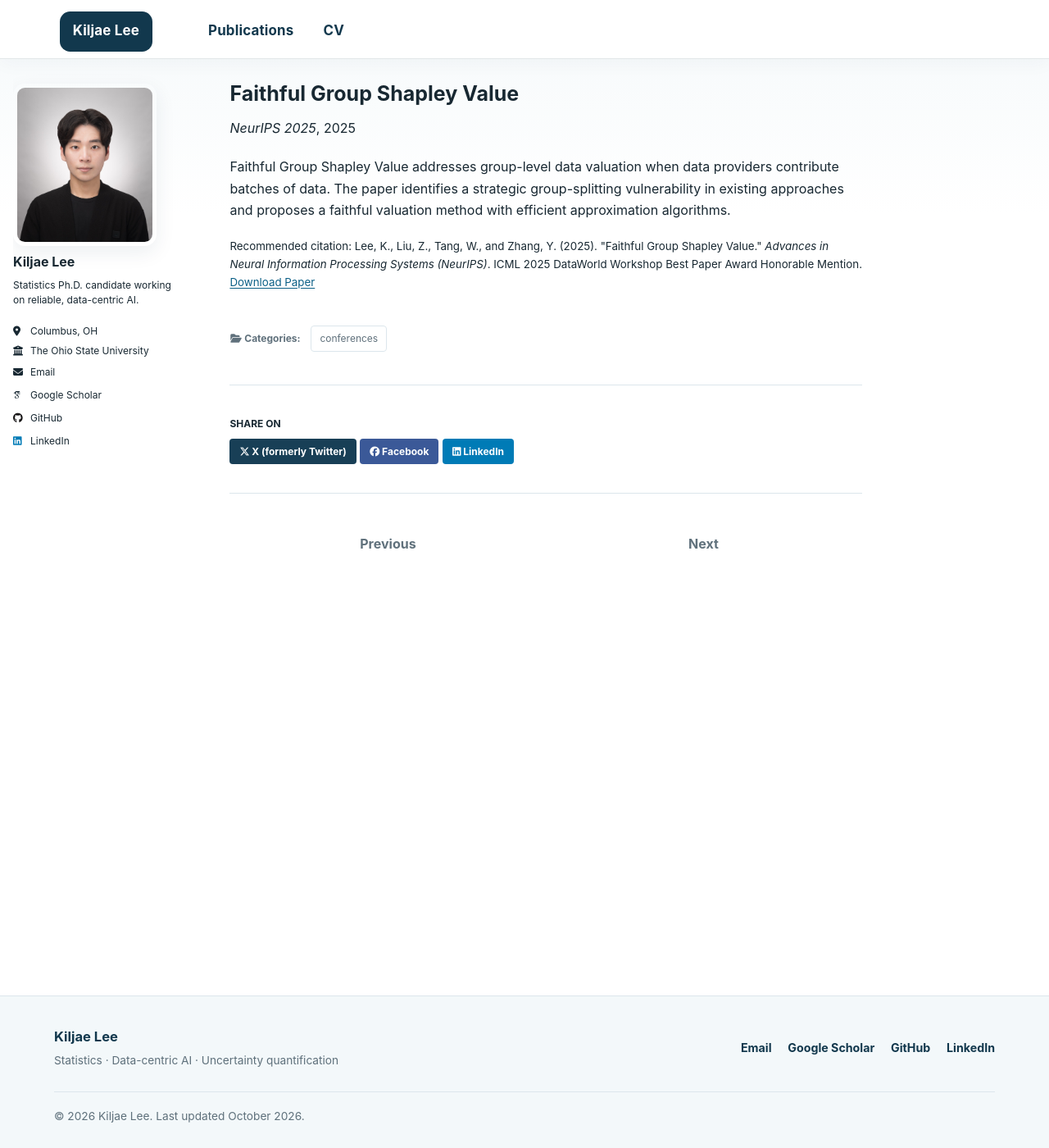
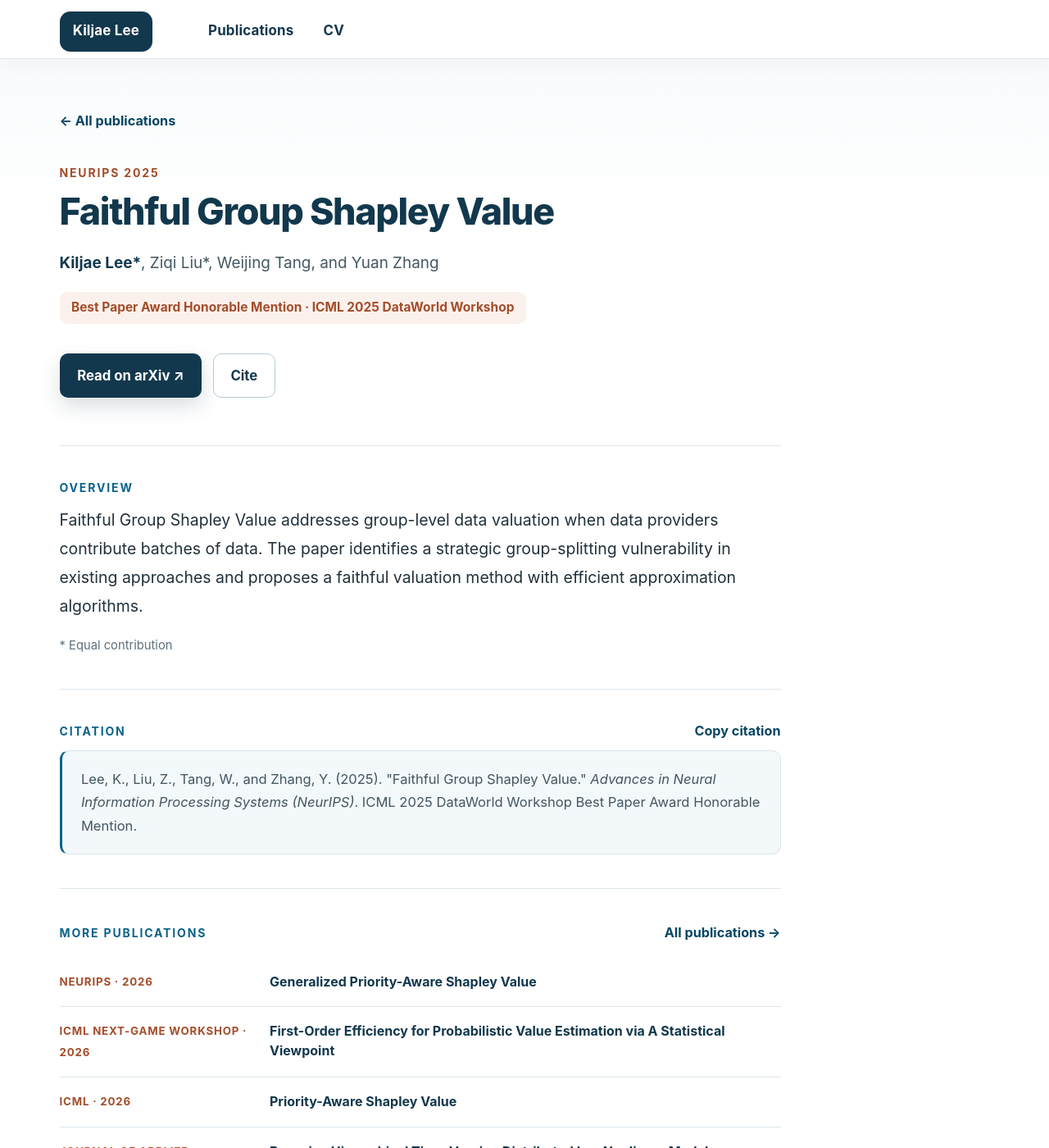
Before and after one commit to KiljaeL/KiljaeL.github.io, a Jekyll site: the page built from _publications/2025-05-25-faithful-group-shapley-value.md, in a window 1280 px wide and 1400 px high. Shown: the whole window at 82% size. Built offline with Jekyll 4.4.1, drawn with Linux system fonts in a browser that asks for light colours; some web fonts are replaced; some of the changed text lies outside the part shown.

Commit message:
Redesign publication detail pages
Replace the template's single layout (sidebar, share buttons, empty
prev/next pager) with a publication layout that matches the homepage:
venue eyebrow, authors, optional highlight badge, paper and cite
actions, overview, copyable citation, and a list of other publications.

Co-Authored-By: Claude Opus 5.5 <noreply@anthropic.com>

```diff
--- a/_config.yml
+++ b/_config.yml
@@ -263,10 +263,7 @@ defaults:
       path: ""
       type: publications
     values:
-      layout: single
-      author_profile: true
-      share: true
-      comments: true
+      layout: publication
   # _portfolio
   - scope:
       path: ""
--- /dev/null
+++ b/_layouts/publication.html
@@ -0,0 +1,90 @@
+---
+layout: default
+---
+
+{% assign year = page.date | date: "%Y" %}
+{% if page.paperurl contains "arxiv.org" %}
+  {% assign paper_label = "Read on arXiv" %}
+{% elsif page.paperurl contains "openreview.net" %}
+  {% assign paper_label = "Read on OpenReview" %}
+{% else %}
+  {% assign paper_label = "Read the paper" %}
+{% endif %}
+
+<div id="main" class="site-shell" role="main">
+  <main class="site-main" aria-label="{{ page.title }}">
+    <article class="publication-detail">
+      <header class="publication-detail__intro">
+        <a class="text-link publication-detail__back" href="{{ '/publications/' | relative_url }}"><span aria-hidden="true">←</span> All publications</a>
+        <p class="eyebrow">{{ page.venue }}{% unless page.venue contains year %} · {{ year }}{% endunless %}</p>
+        <h1>{{ page.title }}</h1>
+        {% if page.authors %}
+          <p class="publication-detail__authors">{{ page.authors }}</p>
+        {% endif %}
+        {% if page.highlight %}
+          <p class="publication-detail__highlight">{{ page.highlight }}</p>
+        {% endif %}
+        <div class="home-hero__actions">
+          {% if page.paperurl %}
+            <a class="profile-button profile-button--primary" href="{{ page.paperurl }}" target="_blank" rel="noopener">{{ paper_label }} <span aria-hidden="true">&nbsp;↗</span></a>
+          {% endif %}
+          {% if page.citation %}
+            <a class="profile-button profile-button--secondary" href="#citation">Cite</a>
+          {% endif %}
+        </div>
+      </header>
+
+      <section class="publication-detail__section" aria-labelledby="overview-title">
+        <p class="section-kicker" id="overview-title">Overview</p>
+        <div class="publication-detail__body">
+          {{ content }}
+        </div>
+        {% if page.authors contains "*" %}
+          <p class="publication-detail__footnote">* Equal contribution</p>
+        {% endif %}
+      </section>
+
+      {% if page.citation %}
+        <section class="publication-detail__section" id="citation" aria-labelledby="citation-title">
+          <div class="publication-detail__section-heading">
+            <p class="section-kicker" id="citation-title">Citation</p>
+            <button type="button" class="text-link publication-detail__copy" data-copy-target="publication-citation" hidden>Copy citation</button>
+          </div>
+          <p class="publication-detail__citation" id="publication-citation">{{ page.citation }}</p>
+        </section>
+      {% endif %}
+
+      <section class="publication-detail__section publication-detail__more" aria-labelledby="more-title">
+        <div class="publication-detail__section-heading">
+          <h2 class="section-kicker" id="more-title">More publications</h2>
+          <a class="section-link" href="{{ '/publications/' | relative_url }}">All publications <span aria-hidden="true">→</span></a>
+        </div>
+        <ul class="publication-detail__others">
+          {% assign others = site.publications | sort: "date" | reverse %}
+          {% for post in others %}
+            {% unless post.url == page.url %}
+              <li>
+                <span class="publication-card__venue">{{ post.venue_short | default: post.venue }} · {{ post.date | date: "%Y" }}</span>
+                <a href="{{ post.url | relative_url }}">{{ post.title }}</a>
+              </li>
+            {% endunless %}
+          {% endfor %}
+        </ul>
+      </section>
+    </article>
+  </main>
+</div>
+
+<script>
+  document.querySelectorAll('[data-copy-target]').forEach(function (button) {
+    if (!navigator.clipboard) return;
+    button.hidden = false;
+    button.addEventListener('click', function () {
+      var target = document.getElementById(button.dataset.copyTarget);
+      navigator.clipboard.writeText(target.innerText.trim()).then(function () {
+        button.textContent = 'Copied';
+        setTimeout(function () { button.textContent = 'Copy citation'; }, 2000);
+      });
+    });
+  });
+</script>
--- a/_publications/2025-05-25-faithful-group-shapley-value.md
+++ b/_publications/2025-05-25-faithful-group-shapley-value.md
@@ -11,6 +11,7 @@ paperurl: "https://arxiv.org/abs/2505.19013"
 authors: "<strong>Kiljae Lee*</strong>, Ziqi Liu*, Weijing Tang, and Yuan Zhang"
 featured: true
 featured_order: 3
+highlight: "Best Paper Award Honorable Mention · ICML 2025 DataWorld Workshop"
 cv_note: "Equal contribution. Best Paper Award Honorable Mention, ICML 2025 DataWorld Workshop."
 citation: 'Lee, K., Liu, Z., Tang, W., and Zhang, Y. (2025). &quot;Faithful Group Shapley Value.&quot; <i>Advances in Neural Information Processing Systems (NeurIPS)</i>. ICML 2025 DataWorld Workshop Best Paper Award Honorable Mention.'
 ---
--- a/_publications/2026-05-14-generalized-priority-aware-shapley-value.md
+++ b/_publications/2026-05-14-generalized-priority-aware-shapley-value.md
@@ -11,6 +11,7 @@ paperurl: "https://arxiv.org/abs/2605.15018"
 authors: "<strong>Kiljae Lee</strong>, Ziqi Liu, Weijing Tang, and Yuan Zhang"
 featured: true
 featured_order: 1
+highlight: "Also presented at the ICML 2026 CTB Workshop"
 cv_note: "First author. Presented at the ICML 2026 CTB Workshop."
 citation: 'Lee, K., Liu, Z., Tang, W., and Zhang, Y. (2026). &quot;Generalized Priority-Aware Shapley Value.&quot; <i>Advances in Neural Information Processing Systems (NeurIPS)</i>.'
 ---
--- a/_sass/layout/_research-profile.scss
+++ b/_sass/layout/_research-profile.scss
@@ -629,6 +629,144 @@ a {
   gap: 1rem;
 }
 
+/* Publication detail */
+.publication-detail {
+  max-width: 880px;
+  padding-bottom: 1.5rem;
+}
+
+.publication-detail__intro {
+  padding: clamp(2.5rem, 5vw, 3.75rem) 0 clamp(2.5rem, 5vw, 3.25rem);
+}
+
+.publication-detail__back {
+  display: inline-block;
+  margin-bottom: 2.25rem;
+}
+
+.publication-detail__intro .eyebrow {
+  color: var(--profile-rust);
+}
+
+.publication-detail__intro h1 {
+  margin: 0;
+  color: var(--profile-navy);
+  font-size: clamp(1.85rem, 3.5vw, 2.6rem);
+  font-weight: 760;
+  letter-spacing: -0.03em;
+  line-height: 1.12;
+}
+
+.publication-detail__authors {
+  margin: 1.25rem 0 0;
+  color: #435762;
+  font-size: 1.05rem;
+  line-height: 1.6;
+}
+
+.publication-detail__authors strong {
+  color: var(--profile-navy);
+}
+
+.publication-detail__highlight {
+  display: inline-block;
+  margin: 1.1rem 0 0;
+  padding: 0.45rem 0.8rem;
+  border-radius: 0.5rem;
+  background: #fbf1ec;
+  color: var(--profile-rust);
+  font-size: 0.86rem;
+  font-weight: 700;
+  line-height: 1.45;
+}
+
+.publication-detail__section {
+  padding: 2.25rem 0;
+  border-top: 1px solid var(--global-border-color);
+}
+
+.publication-detail__section-heading {
+  display: flex;
+  justify-content: space-between;
+  gap: 1rem;
+  align-items: baseline;
+}
+
+.publication-detail__section-heading .section-kicker {
+  font-size: 0.78rem;
+}
+
+.publication-detail__body p {
+  margin: 0;
+  color: var(--global-text-color);
+  font-size: 1.08rem;
+  line-height: 1.8;
+}
+
+.publication-detail__body p + p {
+  margin-top: 1rem;
+}
+
+.publication-detail__footnote {
+  margin: 1rem 0 0;
+  color: var(--profile-muted);
+  font-size: 0.82rem;
+}
+
+.publication-detail__copy {
+  padding: 0;
+  border: 0;
+  background: none;
+  font-family: inherit;
+  cursor: pointer;
+}
+
+.publication-detail__citation {
+  margin: 0;
+  padding: 1.15rem 1.3rem;
+  border: 1px solid var(--global-border-color);
+  border-left: 3px solid var(--profile-blue);
+  border-radius: 0.6rem;
+  background: var(--profile-wash);
+  color: #435762;
+  font-size: 0.92rem;
+  line-height: 1.7;
+}
+
+.publication-detail__others {
+  margin: 0.4rem 0 0;
+  padding: 0;
+  list-style: none;
+}
+
+.publication-detail__others li {
+  display: grid;
+  grid-template-columns: 13rem minmax(0, 1fr);
+  gap: 1.25rem;
+  margin: 0;
+  padding: 0.95rem 0;
+  border-bottom: 1px solid var(--global-border-color);
+}
+
+.publication-detail__others .publication-card__venue {
+  font-size: 0.74rem;
+  font-weight: 700;
+  letter-spacing: 0.06em;
+  line-height: 1.9;
+  text-transform: uppercase;
+}
+
+.publication-detail__others a {
+  color: var(--profile-navy);
+  font-weight: 650;
+  line-height: 1.5;
+  text-decoration: none;
+}
+
+.publication-detail__others a:hover {
+  color: var(--profile-blue);
+}
+
 /* CV */
 .page-intro--cv {
   display: grid;
@@ -1099,6 +1237,15 @@ a {
     padding-top: 4rem;
   }
 
+  .publication-detail__back {
+    margin-bottom: 1.5rem;
+  }
+
+  .publication-detail__others li {
+    grid-template-columns: 1fr;
+    gap: 0.2rem;
+  }
+
   .cv-index {
     position: static;
     display: none;
```
